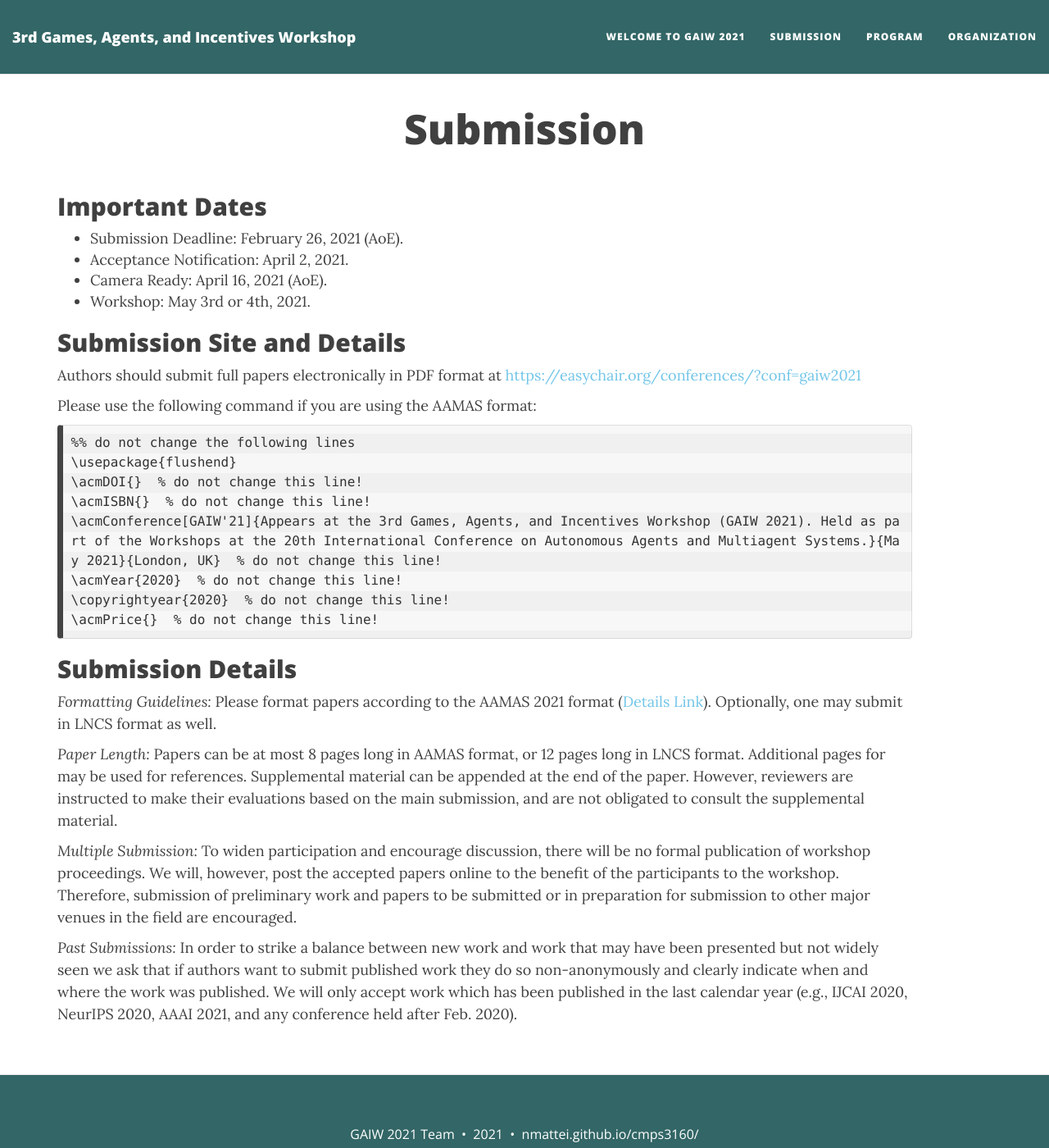
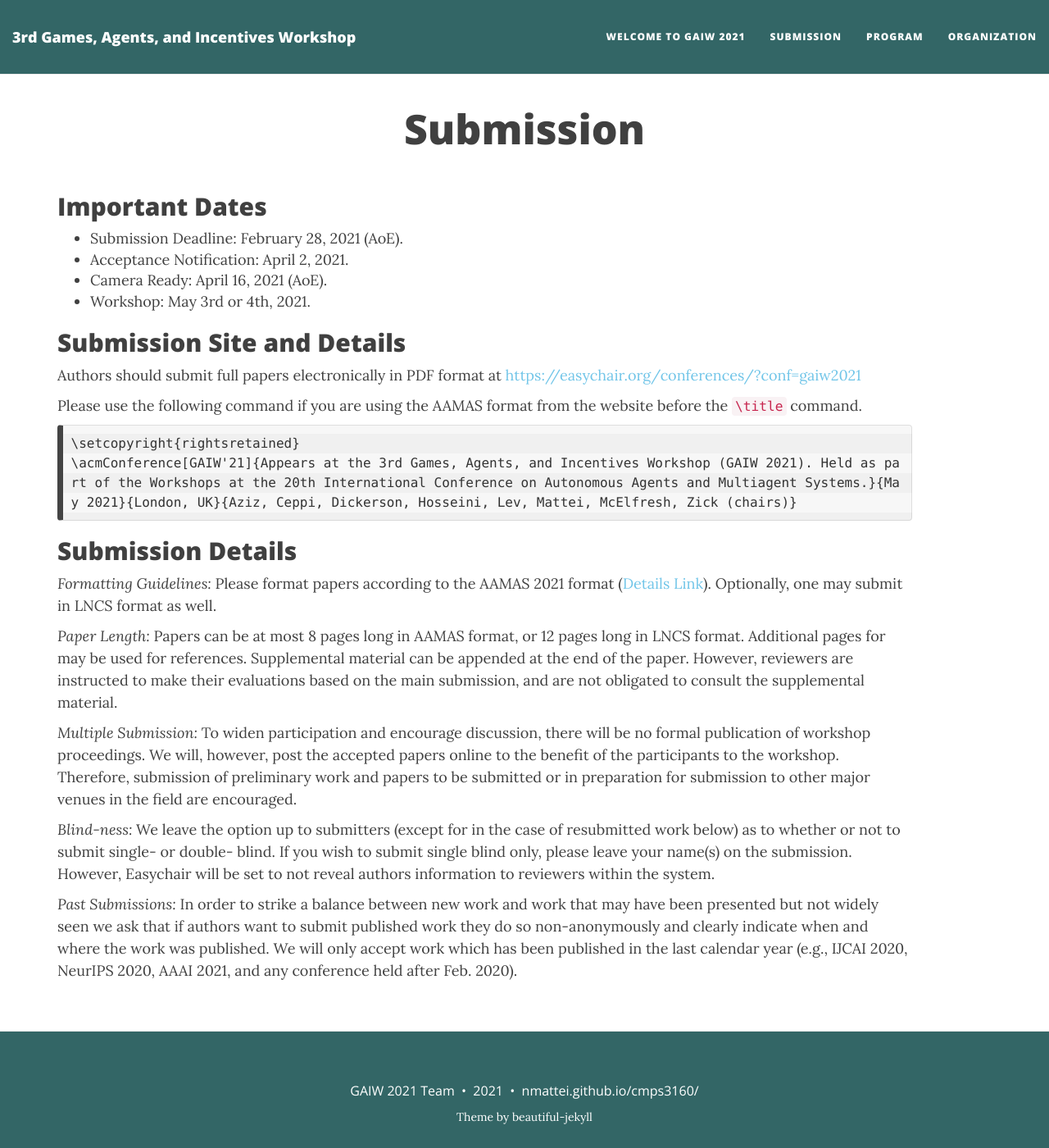
Before and after one commit to PrefLib/gaiw2021, a Jekyll site: the page built from submission.md, in a window 1280 px wide and 1400 px high. Shown: the whole window at 82% size. Built offline with Jekyll 4.4.1, drawn with Linux system fonts in a browser that asks for light colours; nearby versions of some CDN libraries.

Commit message:
Update submission.md

````diff
--- a/submission.md
+++ b/submission.md
@@ -5,7 +5,7 @@ published: true
 ---
 
 ## Important Dates
-* Submission Deadline: February 26, 2021 (AoE).
+* Submission Deadline: February 28, 2021 (AoE).
 * Acceptance Notification: April 2, 2021.
 * Camera Ready: April 16, 2021 (AoE).
 * Workshop: May 3rd or 4th, 2021.
@@ -13,17 +13,11 @@ published: true
 ## Submission Site and Details
 Authors should submit full papers electronically in PDF format at <https://easychair.org/conferences/?conf=gaiw2021>
 
-Please use the following command if you are using the AAMAS format:
+Please use the following command if you are using the AAMAS format from the website before the `\title` command.
 
 ```
-%% do not change the following lines
-\usepackage{flushend}
-\acmDOI{}  % do not change this line!
-\acmISBN{}  % do not change this line!
-\acmConference[GAIW'21]{Appears at the 3rd Games, Agents, and Incentives Workshop (GAIW 2021). Held as part of the Workshops at the 20th International Conference on Autonomous Agents and Multiagent Systems.}{May 2021}{London, UK}  % do not change this line!
-\acmYear{2020}  % do not change this line!
-\copyrightyear{2020}  % do not change this line!
-\acmPrice{}  % do not change this line!
+\setcopyright{rightsretained}
+\acmConference[GAIW'21]{Appears at the 3rd Games, Agents, and Incentives Workshop (GAIW 2021). Held as part of the Workshops at the 20th International Conference on Autonomous Agents and Multiagent Systems.}{May 2021}{London, UK}{Aziz, Ceppi, Dickerson, Hosseini, Lev, Mattei, McElfresh, Zick (chairs)}
 ```
 
 ## Submission Details
@@ -33,4 +27,6 @@ Please use the following command if you are using the AAMAS format:
 
 *Multiple Submission:* To widen participation and encourage discussion, there will be no formal publication of workshop proceedings. We will, however, post the accepted papers online to the benefit of the participants to the workshop. Therefore, submission of preliminary work and papers to be submitted or in preparation for submission to other major venues in the field are encouraged.
 
+*Blind-ness:* We leave the option up to submitters (except for in the case of resubmitted work below) as to whether or not to submit single- or double- blind. If you wish to submit single blind only, please leave your name(s) on the submission. However, Easychair will be set to not reveal authors information to reviewers within the system.
+
 *Past Submissions:* In order to strike a balance between new work and work that may have been presented but not widely seen we ask that if authors want to submit published work they do so non-anonymously and clearly indicate when and where the work was published. We will only accept work which has been published in the last calendar year (e.g., IJCAI 2020, NeurIPS 2020, AAAI 2021, and any conference held after Feb. 2020).
````
